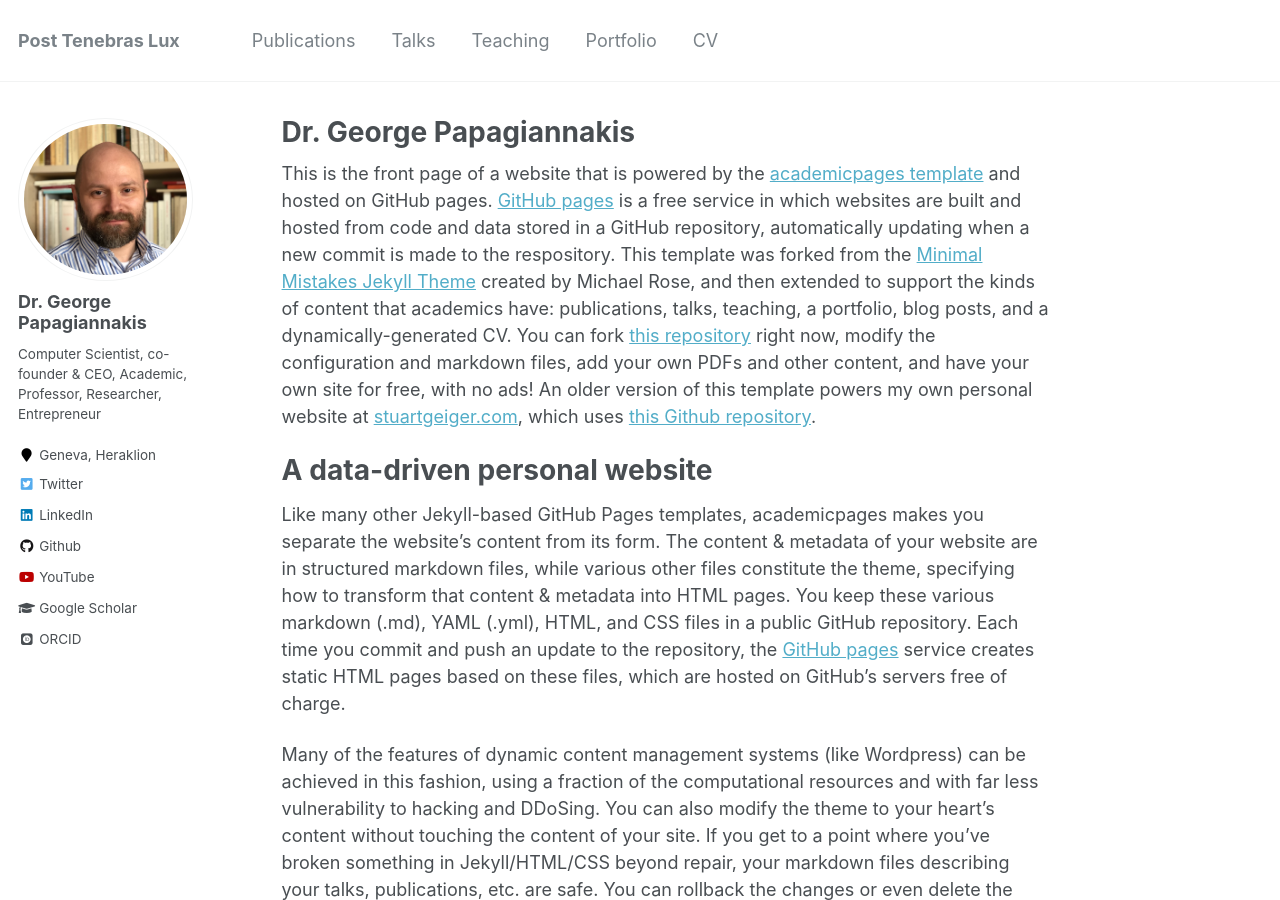
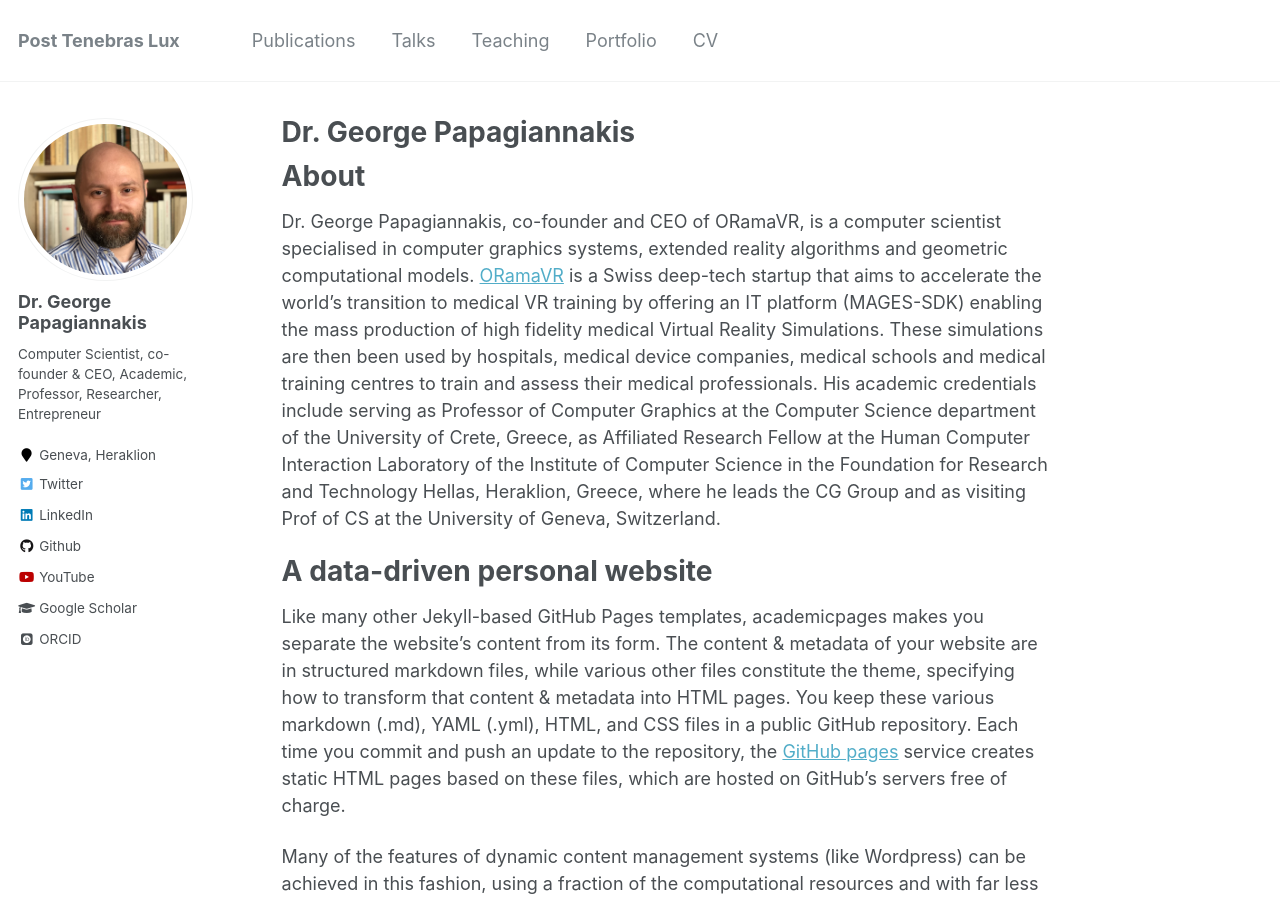
Before and after one commit to papagiannakis/papagiannakis.github.io, a Jekyll site: the page built from _pages/about.md, in a window 1280 px wide and 900 px high. Built offline with Jekyll 4.4.1, drawn with Linux system fonts in a browser that asks for light colours; some web fonts are replaced.

Commit message:
first about update

```diff
--- a/_pages/about.md
+++ b/_pages/about.md
@@ -8,7 +8,9 @@
   - /about.html
 ---
 
-This is the front page of a website that is powered by the [academicpages template](https://github.com/academicpages/academicpages.github.io) and hosted on GitHub pages. [GitHub pages](https://pages.github.com) is a free service in which websites are built and hosted from code and data stored in a GitHub repository, automatically updating when a new commit is made to the respository. This template was forked from the [Minimal Mistakes Jekyll Theme](https://mmistakes.github.io/minimal-mistakes/) created by Michael Rose, and then extended to support the kinds of content that academics have: publications, talks, teaching, a portfolio, blog posts, and a dynamically-generated CV. You can fork [this repository](https://github.com/academicpages/academicpages.github.io) right now, modify the configuration and markdown files, add your own PDFs and other content, and have your own site for free, with no ads! An older version of this template powers my own personal website at [stuartgeiger.com](http://stuartgeiger.com), which uses [this Github repository](https://github.com/staeiou/staeiou.github.io).
+About
+======
+Dr. George Papagiannakis, co-founder and CEO of ORamaVR, is a computer scientist specialised in computer graphics systems, extended reality algorithms and geometric computational models. [ORamaVR](https://www.oramavr.com) is a Swiss deep-tech startup that aims to accelerate the world’s transition to medical VR training by offering an IT platform (MAGES-SDK) enabling the mass production of high fidelity medical Virtual Reality Simulations. These simulations are then been used by hospitals, medical device companies, medical schools and medical training centres to train and assess their medical professionals. His academic credentials include serving as Professor of Computer Graphics at the Computer Science department of the University of Crete, Greece, as Affiliated  Research Fellow at the Human Computer Interaction Laboratory of the Institute of Computer Science in the Foundation for Research and Technology Hellas, Heraklion, Greece,  where he leads the CG Group and as visiting Prof of CS at the University of Geneva, Switzerland.
 
 A data-driven personal website
 ======
```
